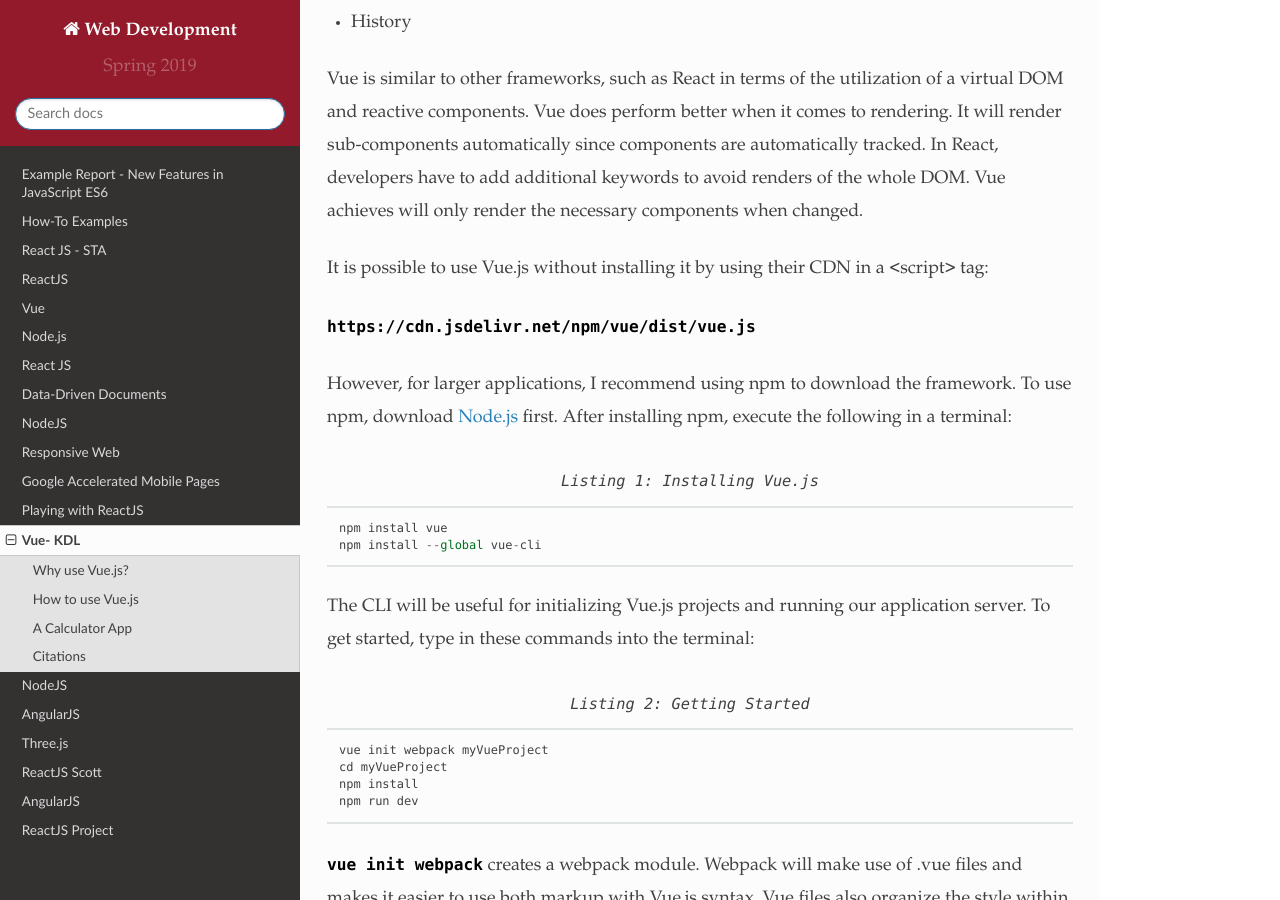
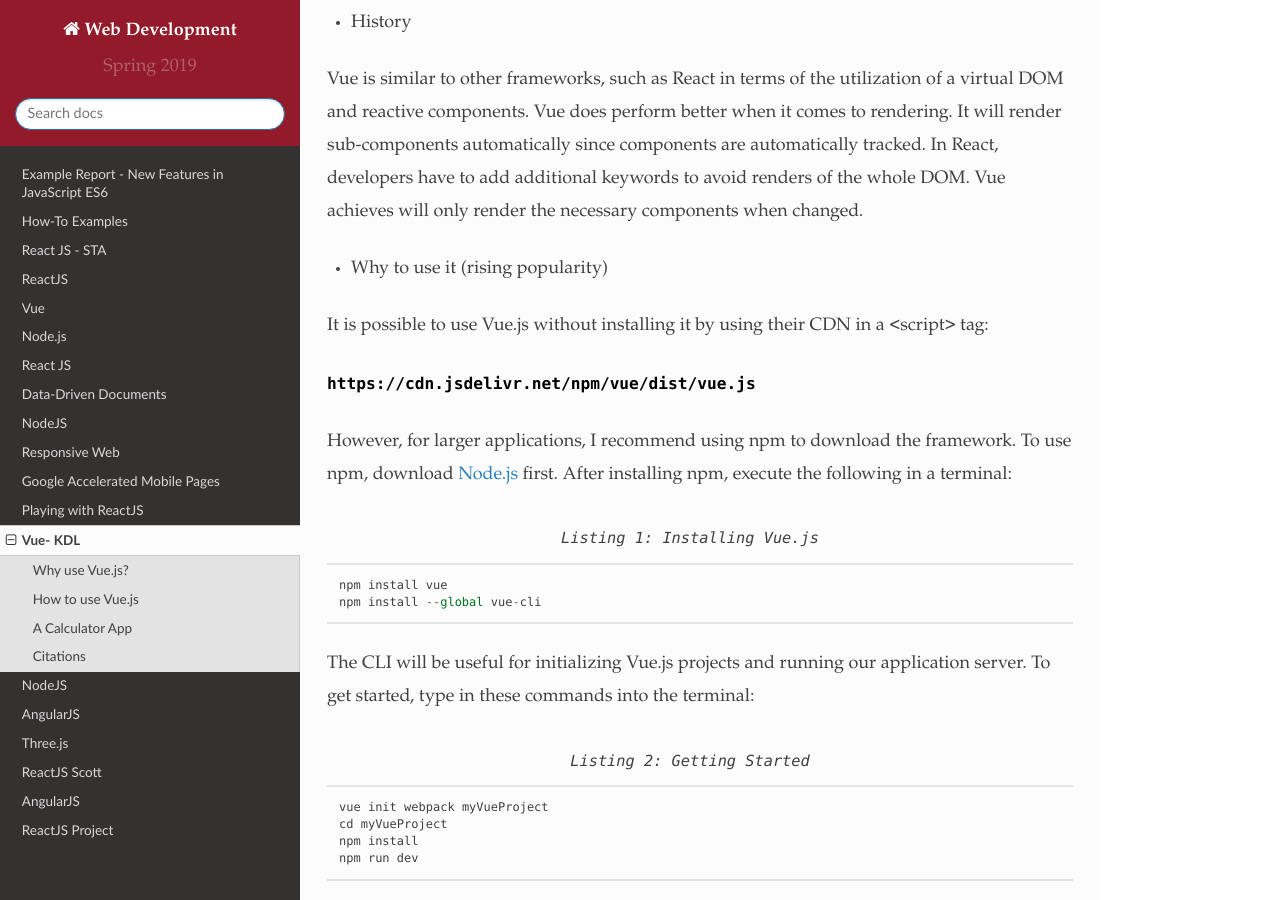
Before and after one commit to pvcraven/2019_spring_web_dev, a Sphinx documentation site: the page built from source/final/lamparek/index.rst, in a window 1280 px wide and 900 px high, scrolled down 383 px. Built offline with Sphinx 7.4.7 and the Read the Docs theme 2.0.0, drawn with Linux system fonts in a browser that asks for light colours.

Commit message:
Keegan- fixed formatting

```diff
--- a/source/final/lamparek/index.rst
+++ b/source/final/lamparek/index.rst
@@ -21,6 +21,7 @@ are automatically tracked. In React, developers have to add additional keywords
 to avoid renders of the whole DOM. Vue achieves will only render the necessary components
 when changed.
 
+* Why to use it (rising popularity)
 
 It is possible to use Vue.js without installing it by using their CDN in a <script> tag:
 
```
